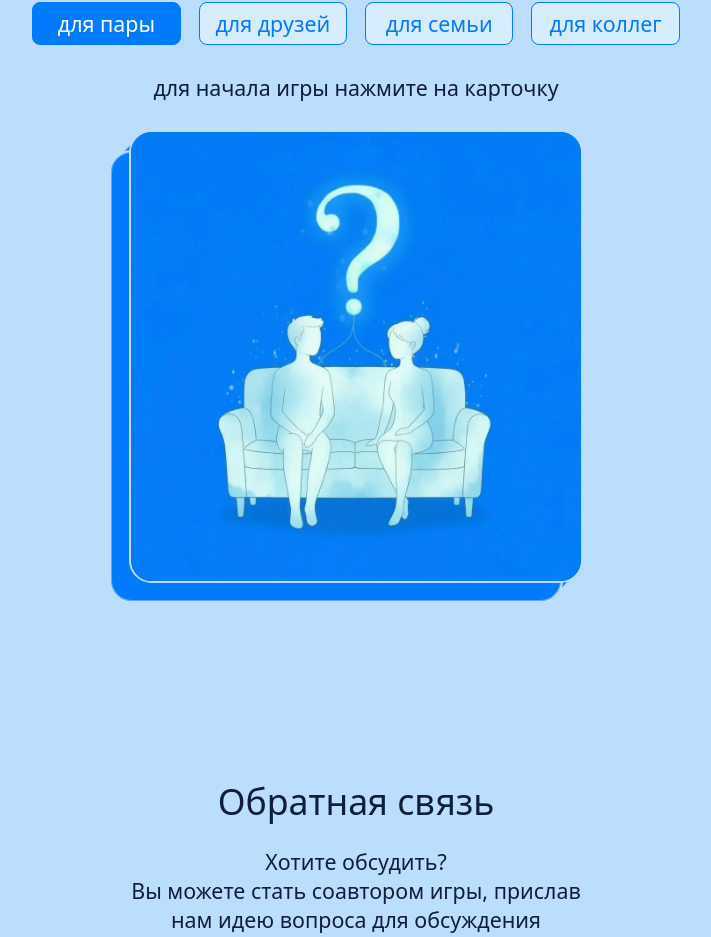
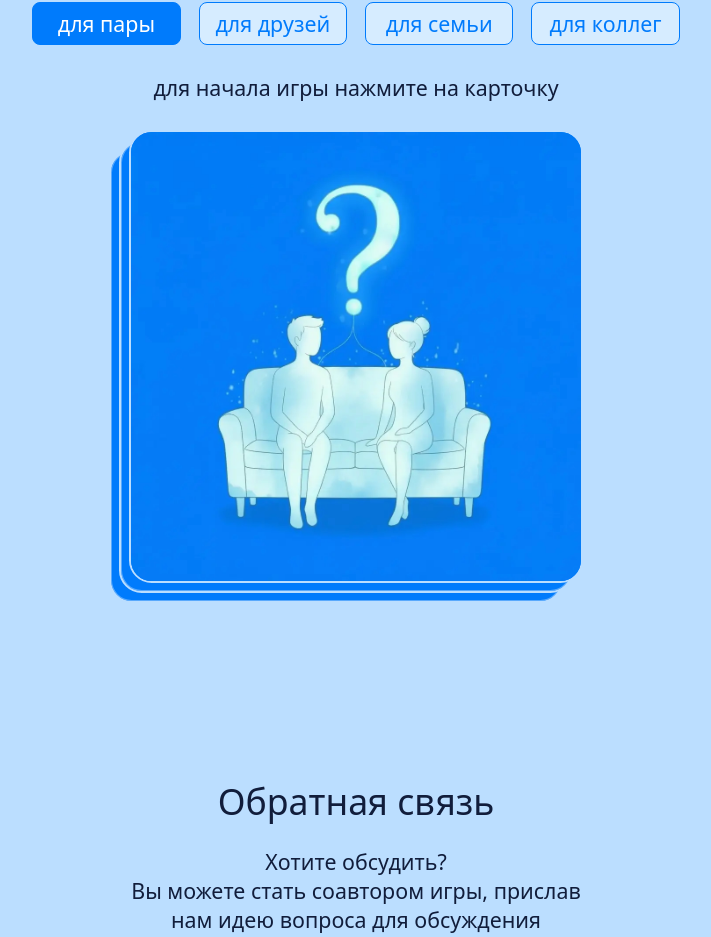
Before and after one commit to marishka-k/Samolet_project, a React (Vite) app: page / in a window 1280 px wide. Shown: the part 2172-3109 px from the top of the page, without its empty margins (284-995 px from the left). Built offline with nearby package versions, Linux system fonts and the light colour scheme; a web font is replaced by a local one.

Commit message:
fix cards

```diff
--- a/src/components/Game/Card.jsx
+++ b/src/components/Game/Card.jsx
@@ -17,8 +17,8 @@ const Card = forwardRef(function Card({ category, question, index, total, isLast
   return (
     <div className={styles.wrapper}>
       <div className={styles.stack}>
-        {Array.from({ length: layers }, (_, i) => (
-          <span key={i} className={styles.layer} style={{ '--i': i + 1 }} aria-hidden="true" />
+        {Array.from({ length: layers }, (_, i) => layers - i).map((depth) => (
+          <span key={depth} className={styles.layer} style={{ '--i': depth }} aria-hidden="true" />
         ))}
 
         <div className={cx(styles.card, isOpen && styles.flipped)}>
```
